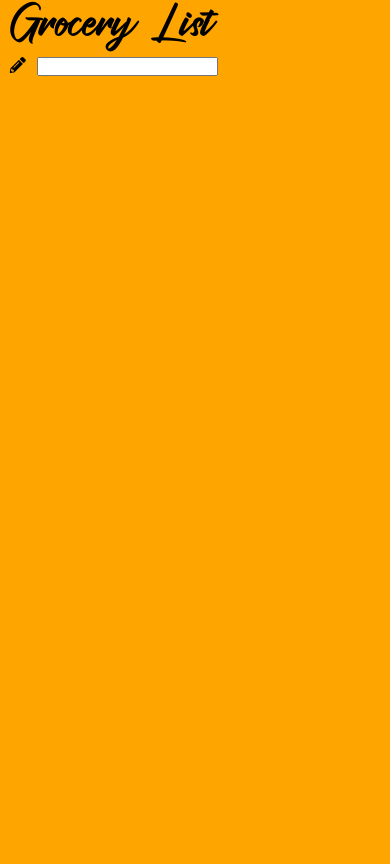
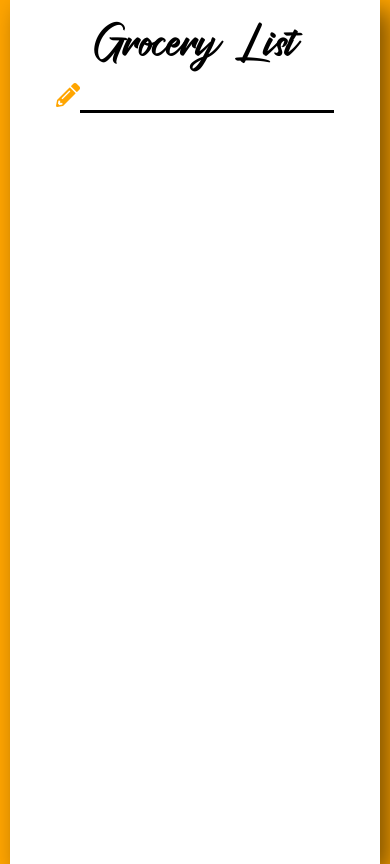
Before and after one commit to miguelznunez/Grocery-List, a plain HTML site: page index.html in a window 390 px wide. Drawn offline with Linux system fonts and the light colour scheme.

Commit message:
Update style.css

```diff
--- a/style.css
+++ b/style.css
@@ -14,74 +14,64 @@ body{
   display: flex;
 }
 
-.groceries{
+#groceries{
   width: 600px;
   min-height: 100vh;
+  padding-top: 20px;
   margin:auto;
-  background: #fff;
+  display: flex;
+  gap: 10px;
+  align-items: center;
+  flex-direction: column;
+  background-color: white;
   box-shadow: 10px 10px 24px 0px rgba(0,0,0,0.50);
 }
 
-.groceries h1{
-  font-size: 2.5rem;
-  padding-top: 1em;
+#title{
+  font-size: 1.25rem;
+  text-align: center;
 }
 
-.groceries i{
+#input{
+  width: 75%;
+  display: flex;
+  justify-content: center;
+}
+
+#input i{
+  cursor: pointer;
   font-size: 2rem;
   color: orange;
 }
 
-.groceries input{
+#input input{
   font-family: inherit;
   outline: 0;
   border: 0;
-  width: 70%;
+  width: 100%;
   font-size: 1.5rem;
   border-bottom: 3px solid black;
 }
 
-#all-items h2{
-  margin-left: 80px;
-  margin-right: 10px;
-  margin-top: 15px;
-  font-size: 2rem;
+#all_items{
+  font-size: 1.5rem;
+  width: 75%;
 }
 
 @media(max-width:480px){
-  .groceries h1{
-    font-size: 2rem;
+  #title{
+    font-size: 1rem;
   }
 
-  .groceries i{
+  #input i{
     font-size: 1.5rem;
   }
 
-  .groceries input{
+  #input input{
     font-size: 1rem;
   }
 
-  #all-items h2{
-    margin-left: 40px;
-    font-size: 1.5rem;
-  }
-}
-
-@media(max-width:320px){
-  .groceries h1{
-    font-size: 1.5rem;
-  }
-
-  .groceries i{
-    font-size: 1rem;
-  }
-
-  .groceries input{
-    font-size: 1rem;
-  }
-
-  #all-items h2{
-    margin-left: 25px;
+  #all-items{
     font-size: 1rem;
   }
 }
```
